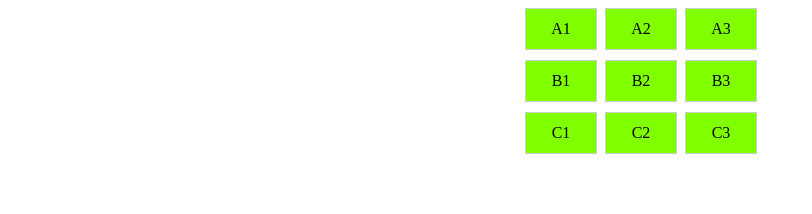
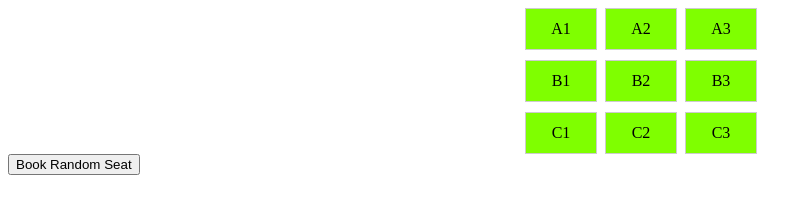
Before and after one commit to Suberror27/intro_javascript, a plain HTML site: page two_dimension_arrays/index.html in a window 1280 px wide. Shown: the whole page, without its empty margins (0-812 px from the left). Drawn offline with Linux system fonts and the light colour scheme.

Commit message:
Added book random seat button and function

```diff
--- a/two_dimension_arrays/arrays.js
+++ b/two_dimension_arrays/arrays.js
@@ -34,4 +34,24 @@ function updateSeatStatus(row, col, status){
     const index = row * 3 + col;
     seats[index].classList.remove("available", "booked");
     seats[index].classList.add(status);
-}
+};
+
+function bookRandomSeats(){
+    const availableSeats = [];
+
+    for (let row = 0; row < theaterSeats.length; row++){
+        for (let col = 0; col < theaterSeats[row].length; col++){
+            if (theaterSeats[row][col] === "O"){
+                availableSeats.push({row, col});
+            }
+        }
+    }
+
+    if (availableSeats.length > 0){
+        const randomIndex = Math.floor(Math.random() * availableSeats.length);
+         const {row, col} = availableSeats[randomIndex];
+         bookSeat(row, col);
+    } else {
+        alert("All seats are already booked.");
+    }
+};
--- a/two_dimension_arrays/index.html
+++ b/two_dimension_arrays/index.html
@@ -21,6 +21,8 @@
         <div class="seat available" onclick="bookSeat(2, 2)">C3</div>
     </div>
 
+    <button onclick="bookRandomSeats()">Book Random Seat</button>
+
     <script src="./arrays.js"></script>
 </body>
 </html>
```
